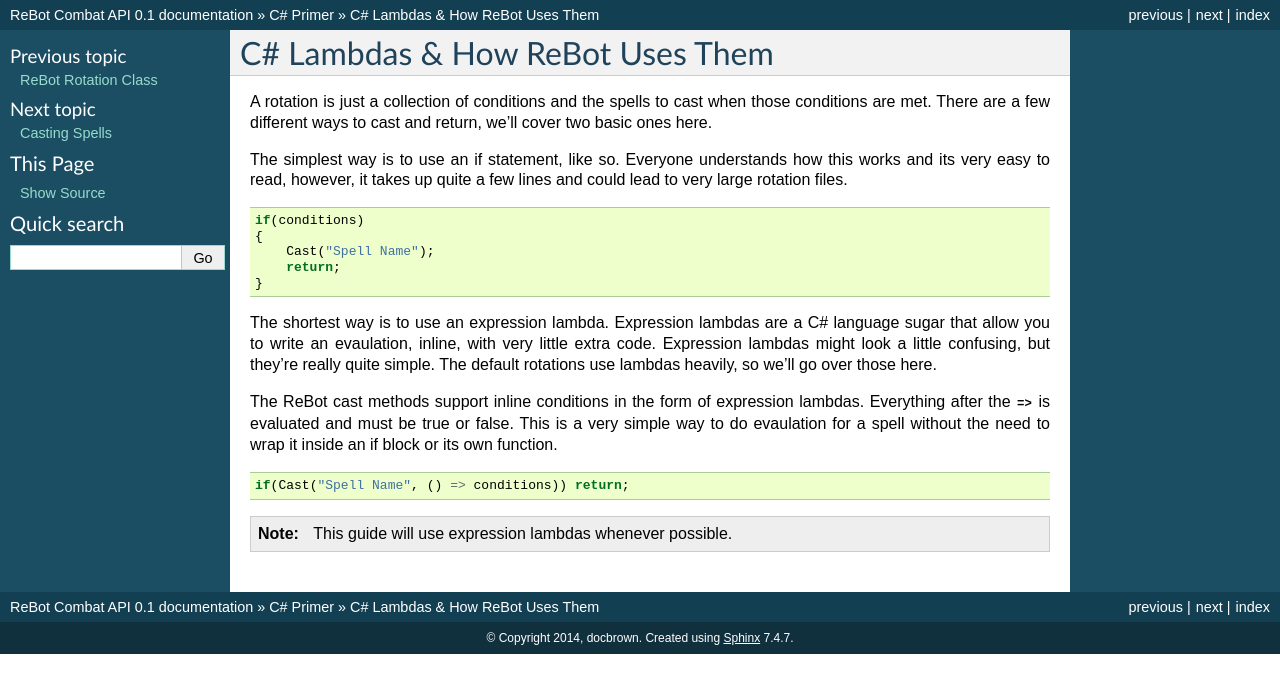
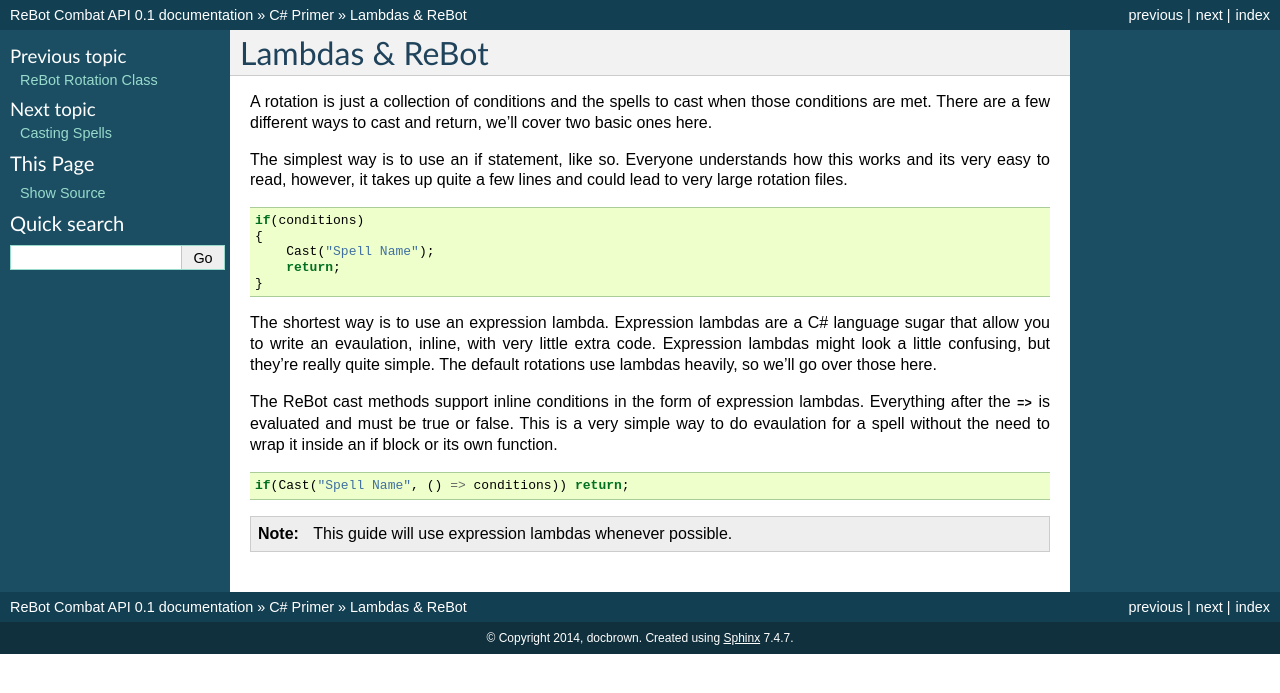
Before and after one commit to docbrown90/ReBotDocs, a Sphinx documentation site: the page built from docs/csprimer/lambdas.rst, in a window 1280 px wide. Shown: the top 693 px of the page. Built offline with Sphinx 7.4.7, drawn with Linux system fonts in a browser that asks for light colours; pages that are not in the unit, such as notebooks, are missing from menus.

Commit message:
Update lambdas.rst

```diff
--- a/docs/csprimer/lambdas.rst
+++ b/docs/csprimer/lambdas.rst
@@ -1,5 +1,7 @@
-C# Lambdas & How ReBot Uses Them
-================================
+.. _lambdas:
+
+Lambdas & ReBot
+===============
 
 A rotation is just a collection of conditions and the spells to cast when those conditions are met.  There are a few different
 ways to cast and return, we'll cover two basic ones here.
```
